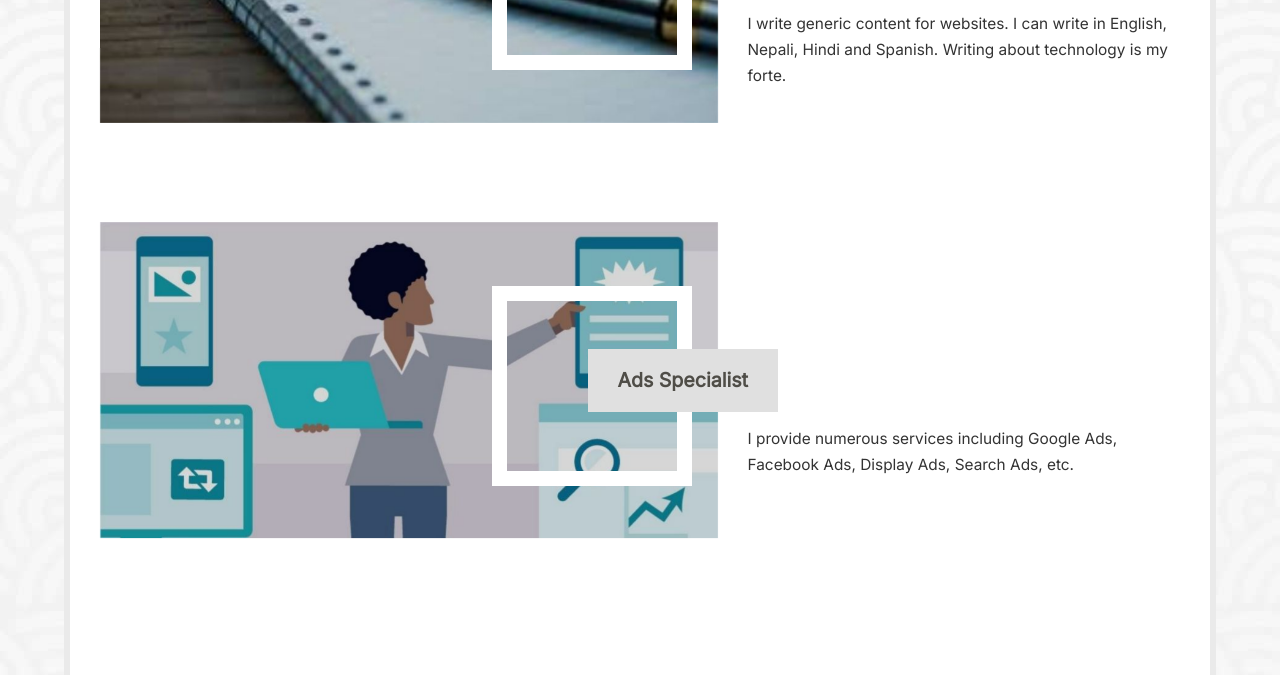
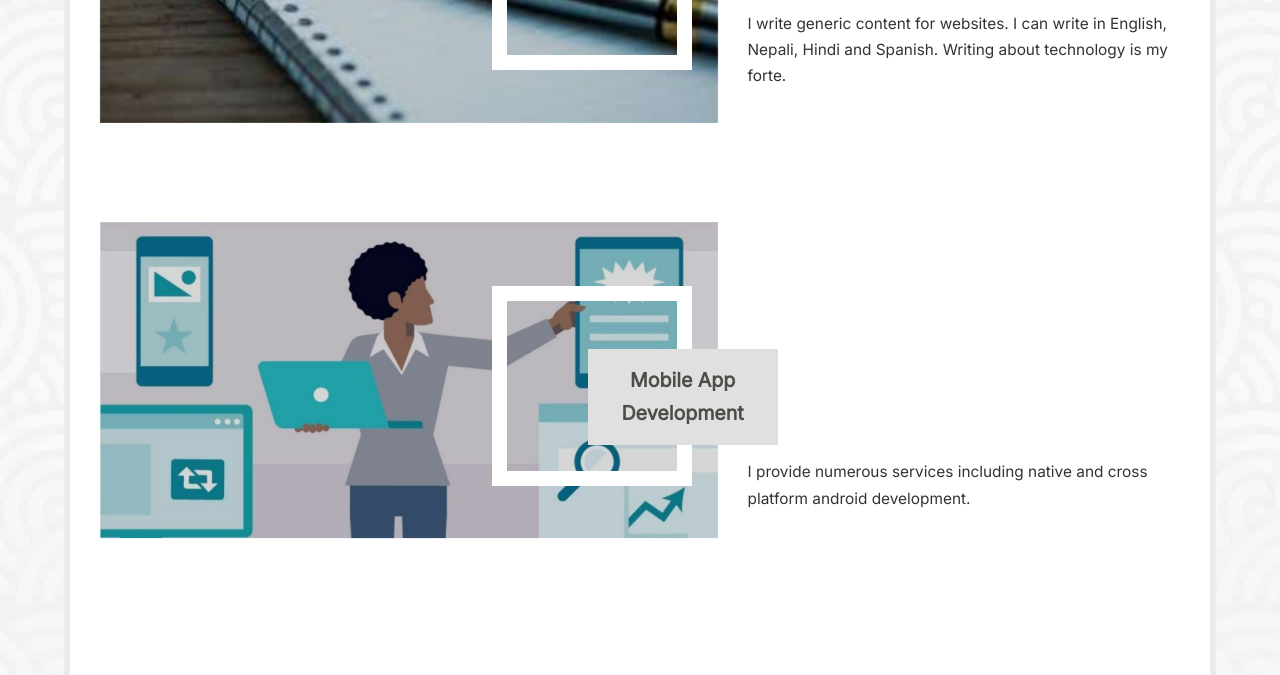
Before and after one commit to sabinmhx/portfolio-v1, a plain HTML site: page services.html in a window 1280 px wide. Shown: the part 989-1664 px from the top of the page. Drawn offline with Linux system fonts and the light colour scheme; a web font is replaced by a local one.

Commit message:
Services updated

```diff
--- a/services.html
+++ b/services.html
@@ -112,8 +112,8 @@
                <img src="img/service3.jpg" alt="photo" class="photo-services" />
             </div>
             <div class="col-md-5">
-               <h4 class="heading-services">Ads Specialist</h4>
-               <p> I provide numerous services including Google Ads, Facebook Ads, Display Ads, Search Ads, etc.</p>
+               <h4 class="heading-services">Mobile App Development</h4>
+               <p> I provide numerous services including native and cross platform android development.</p>
             </div>
          </div>
          <!-- End services -->
```
